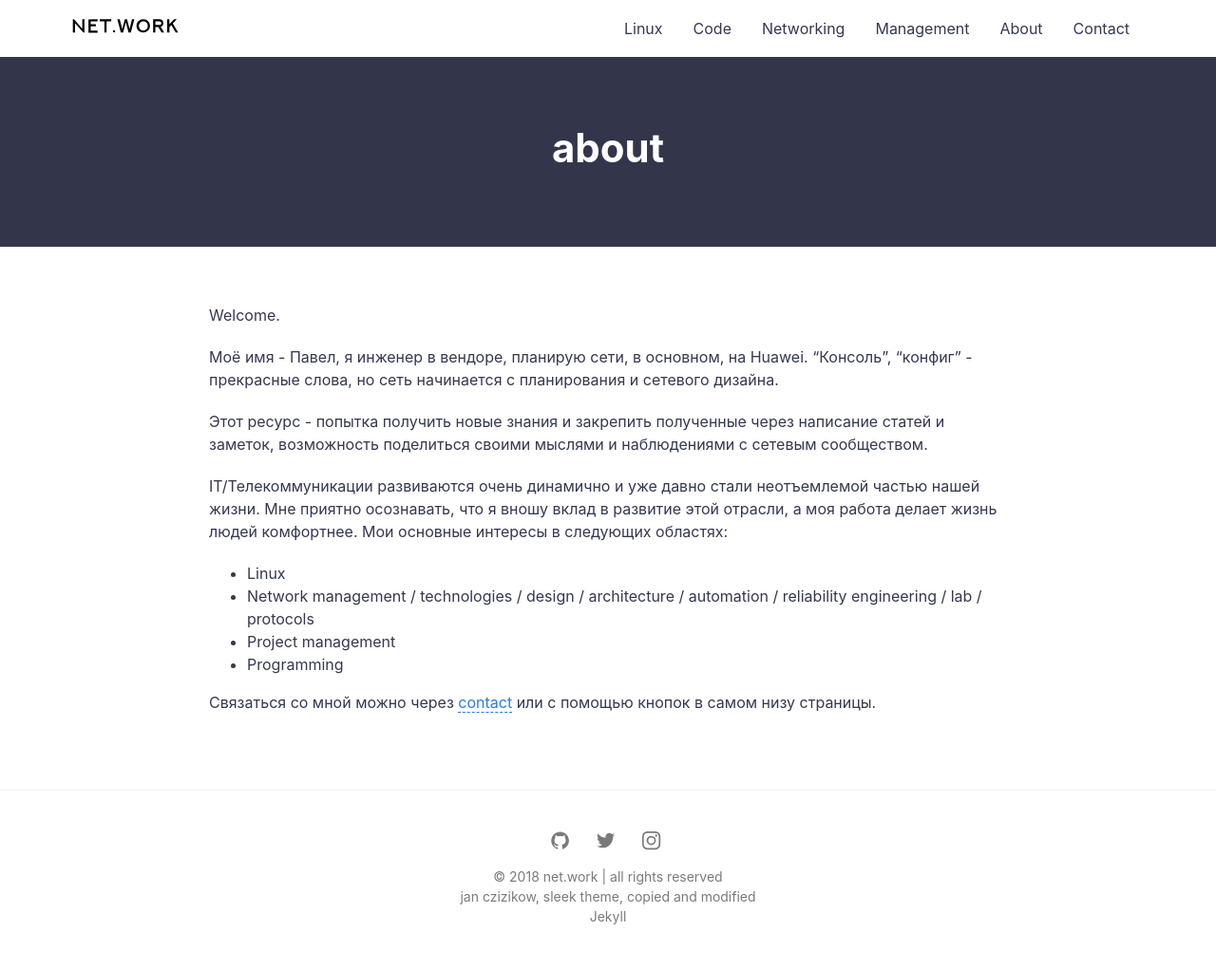
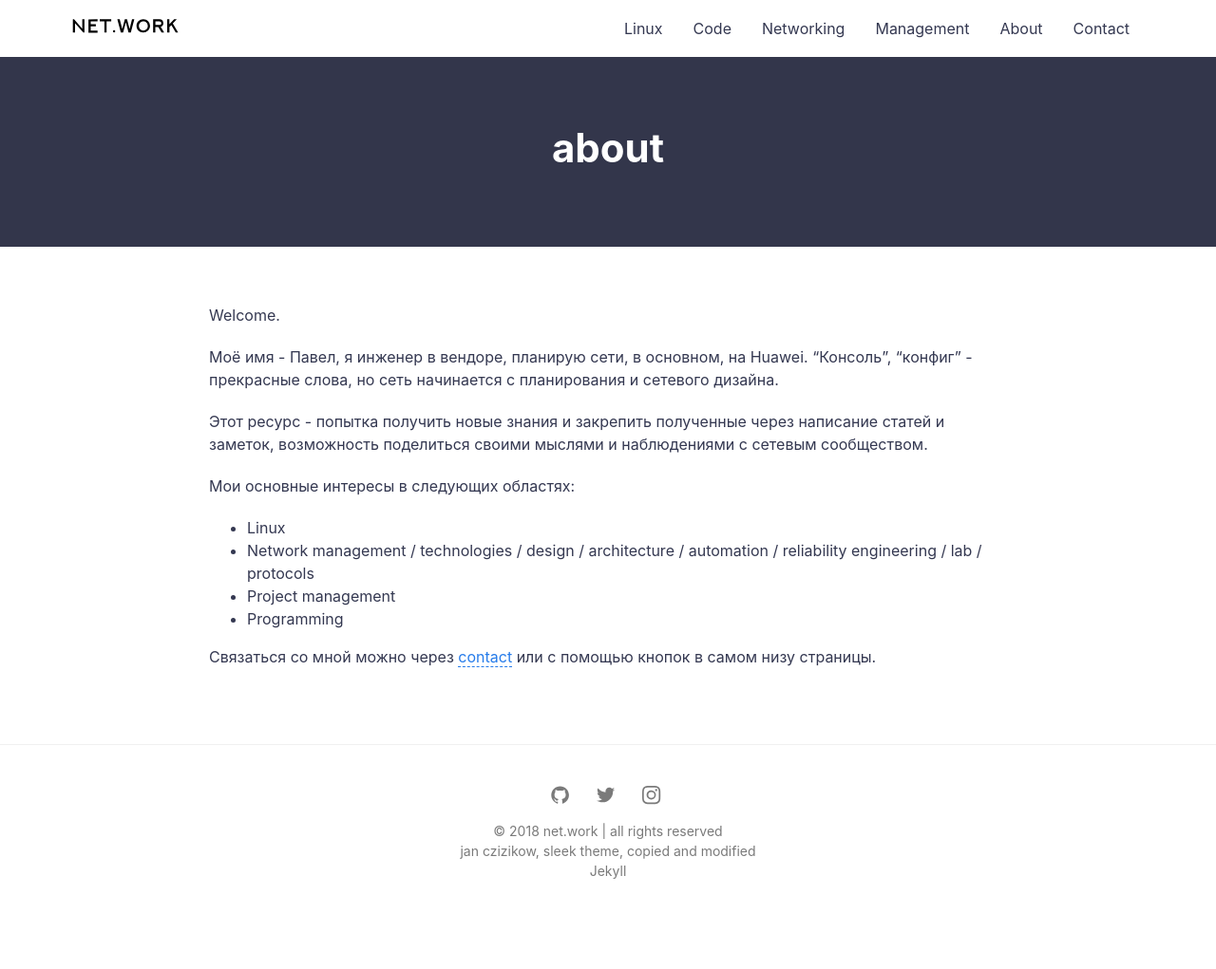
Before and after one commit to netdotwork/netdotwork.github.io, a Jekyll site: the page built from about.md, in a window 1280 px wide. Shown: the whole page at 95% size. Built offline with Jekyll 4.4.1, drawn with Linux system fonts in a browser that asks for light colours; after the commit the page ends 973 px from its top, so only the background shows below that.

Commit message:
Update about.md

```diff
--- a/about.md
+++ b/about.md
@@ -10,8 +10,6 @@ Welcome.
 
 Этот ресурс - попытка получить новые знания и закрепить полученные через написание статей и заметок, возможность поделиться своими мыслями и наблюдениями с сетевым сообществом.
 
-IT/Телекоммуникации развиваются очень динамично и уже давно стали неотъемлемой частью нашей жизни. Мне приятно осознавать, что я вношу вклад в развитие
-этой отрасли, а моя работа делает жизнь людей комфортнее.
 Мои основные интересы в следующих областях:
 * Linux
 * Network management / technologies / design / architecture / automation / reliability engineering / lab / protocols
```
